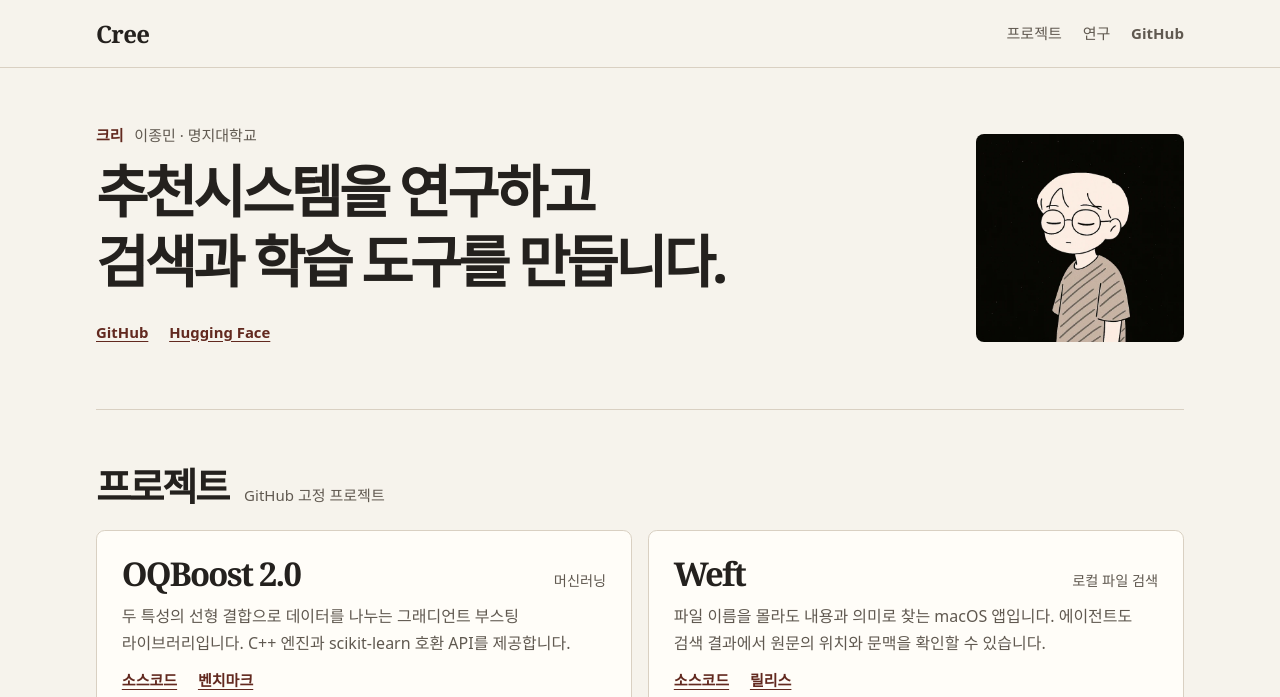
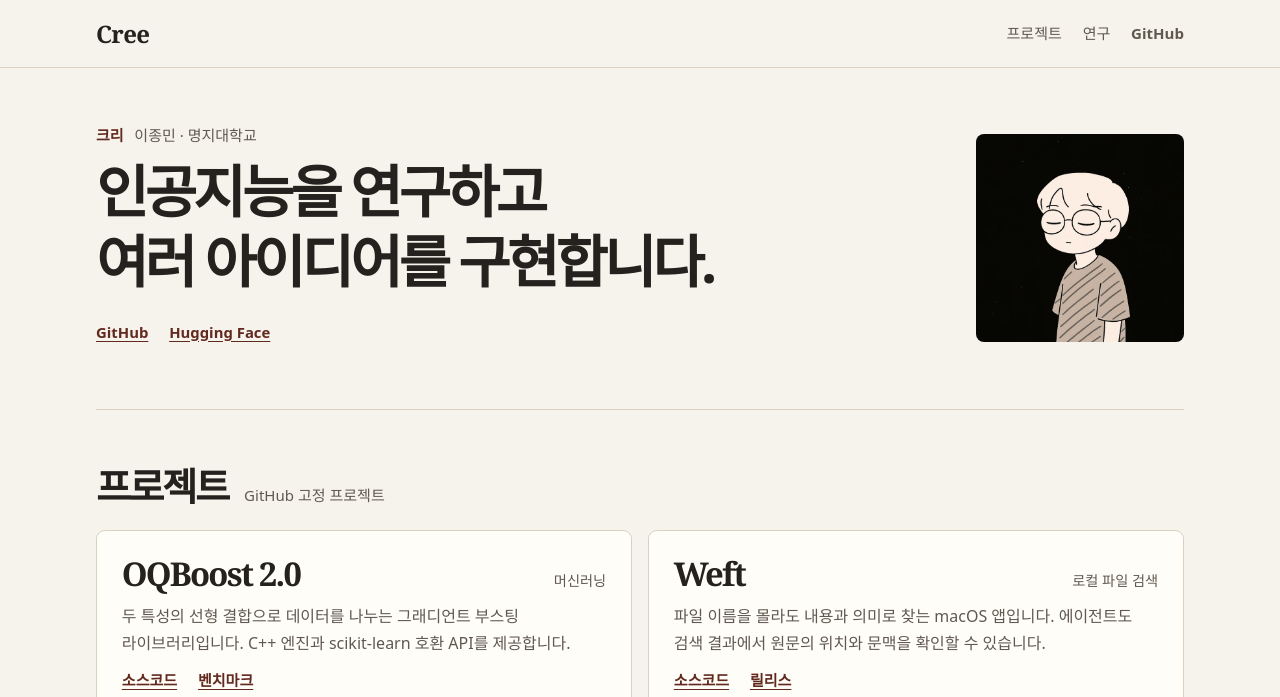
Before and after one commit to CREE1116/cree1116.github.io, a plain HTML site: page index.html in a window 1280 px wide. Shown: the top 697 px of the page. Drawn offline with Linux system fonts and the light colour scheme.

Commit message:
Broaden portfolio introduction to AI research and development

```diff
--- a/index.html
+++ b/index.html
@@ -25,7 +25,7 @@
     <section class="intro" aria-label="소개">
       <div class="intro-copy">
         <p class="identity">크리 <span>이종민 · 명지대학교</span></p>
-        <h1>추천시스템을 연구하고<br>검색과 학습 도구를 만듭니다.</h1>
+        <h1>인공지능을 연구하고<br>여러 아이디어를 구현합니다.</h1>
         <div class="links profile-links">
           <a href="https://github.com/CREE1116">GitHub</a>
           <a href="https://huggingface.co/lCREEl">Hugging Face</a>
```
